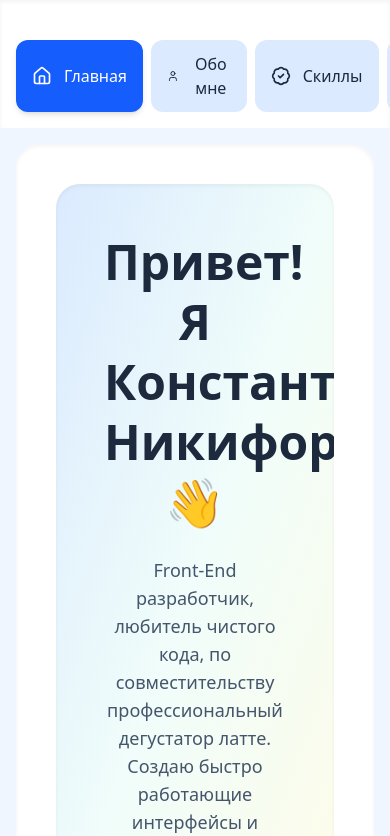
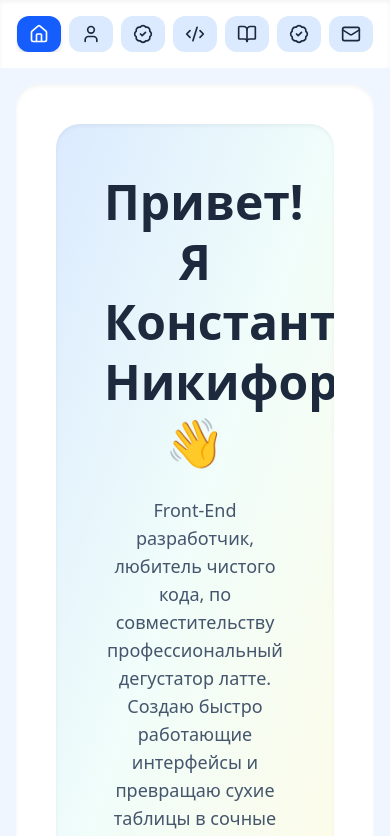
Before and after one commit to ezsakura/Futures, a React app in the folder portfolio/: page / in a window 390 px wide. Shown: the top 836 px of the page. Built offline with nearby package versions, Linux system fonts and the light colour scheme; the HTML template or start-up script is replaced by a standard one.

Commit message:
new mobile aside

```diff
--- a/portfolio/src/components/AsideNav.jsx
+++ b/portfolio/src/components/AsideNav.jsx
@@ -1,7 +1,7 @@
 /* ---------------- components/AsideNav.jsx ---------------- */
 import React from 'react';
 import { motion } from 'framer-motion';
-import { Home, User, BadgeCheck, Code2, Mail, BookOpen } from 'lucide-react';
+import { Home, User, BadgeCheck, Code2, Mail, BookOpen, Activity } from 'lucide-react';
 
 const navItems = [
   { id: 'home', label: 'Главная', icon: Home },
@@ -15,19 +15,28 @@ const navItems = [
 
 export default function AsideNav({ current, onChange }) {
   return (
-      <aside className="overflow-auto flex justify-center flex-col w-full md:w-64 h-auto md:h-screen sticky top-0 p-4 m-0 md:m-4 bg-white rounded-none md:rounded-3xl shadow-inner">
-      <nav className="flex flex-row md:flex-col gap-2 mt-6 justify-around md:justify-start">
+      <aside className="flex justify-around overflow-auto flex-col w-full md:w-64 h-auto md:h-screen sticky top-0 p-4 m-0 md:m-4 bg-white rounded-none md:rounded-3xl shadow-inner">
+      {/* Логотип для десктопа */}
+      <div className="hidden md:flex items-center justify-center mb-6 w-full">
+        <Activity size={28} className="text-blue-600" />
+        <span className="ml-2 text-2xl font-bold text-slate-800">Abobus.Dev</span>
+      </div>
+
+      <nav className="flex justify-center flex-row md:flex-col gap-2 overflow-x-auto md:overflow-visible w-full">
         {navItems.map(({ id, label, icon: Icon }) => (
           <motion.button
             key={id}
             onClick={() => onChange(id)}
-            whileHover={{ scale: 1.05 }}
-            whileTap={{ scale: 0.97 }}
-            className={`flex items-center gap-3 px-4 py-3 rounded-xl font-medium transition-all ${
-              current === id ? 'bg-blue-600 text-white shadow-md' : 'bg-blue-100 text-slate-800 hover:bg-blue-200'
+            whileHover={{ scale: 1.1 }}
+            whileTap={{ scale: 0.95 }}
+            className={`flex items-center gap-2 px-3 py-2 md:px-4 md:py-3 rounded-xl font-medium transition-all whitespace-nowrap ${
+              current === id
+                ? 'bg-blue-600 text-white shadow-md'
+                : 'bg-blue-100 text-slate-800 hover:bg-blue-200'
             }`}
           >
-            <Icon icon={Icon} size={20} /> {label}
+            <Icon icon={Icon} size={20} />
+            <span className="hidden md:inline">{label}</span>
           </motion.button>
         ))}
       </nav>
```
